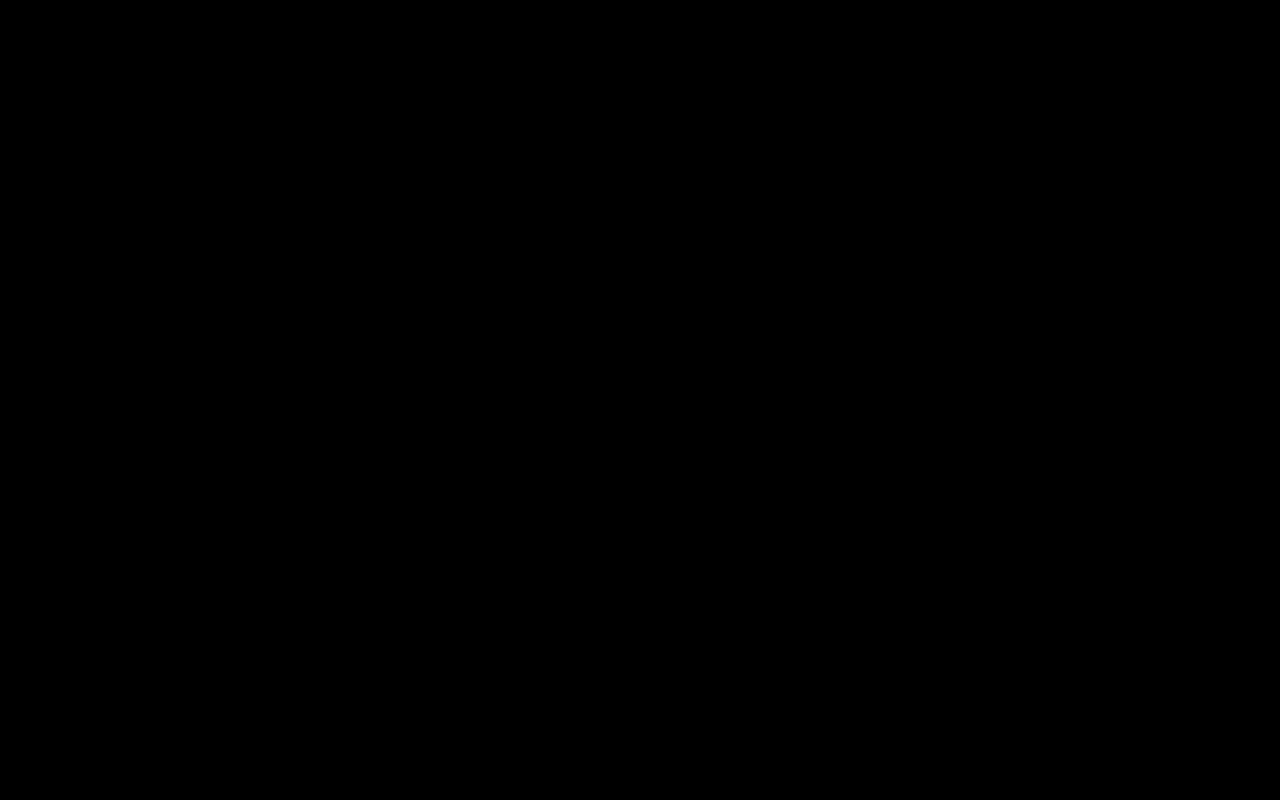
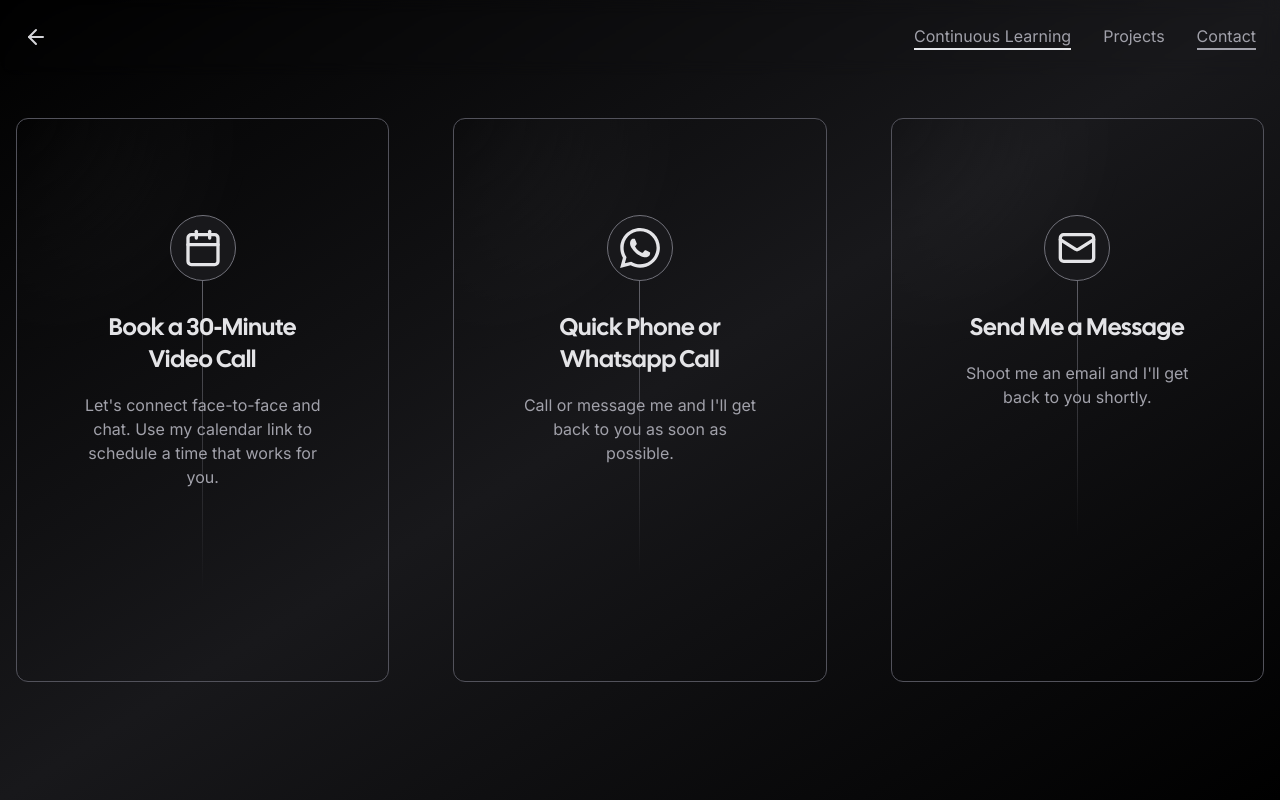
Before and after one commit to the-almeida/thealmeida.online, a Next.js app: page /blog-continuous-learning in a window 1280 px wide. Before the commit this address had no page. Built offline with nearby package versions, Linux system fonts and the light colour scheme; what tailwindcss-debug-screens would draw is missing.

Commit message:
feat: Add new page to the nav + create page route

```diff
--- /dev/null
+++ b/app/blog-continuous-learning/page.tsx
@@ -0,0 +1,64 @@
+"use client";
+import { Mail, Calendar } from "lucide-react";
+import { ImWhatsapp } from 'react-icons/im';
+import Link from "next/link";
+import { FixedNavigation } from "../components/fixedNav";
+import { Card } from "../components/card";
+
+const contacts = [
+	{
+		icon: <Calendar size={40} />,
+		href: "https://calendly.com/gspalmeida/30min",
+		title: "Book a 30-Minute Video Call",
+		subTitle: "Let's connect face-to-face and chat. Use my calendar link to schedule a time that works for you.",
+	},
+	{
+		icon: <ImWhatsapp size={40} />,
+		href: "https://wa.link/dgb8r8",
+		title: "Quick Phone or Whatsapp Call",
+		subTitle: " Call or message me and I'll get back to you as soon as possible.",
+	},
+	{
+		icon: <Mail size={40} />,
+		href: "mailto:gspalmeida@icloud.com",
+		title: "Send Me a Message",
+		subTitle: "Shoot me an email and I'll get back to you shortly.",
+	},
+];
+
+export default function Contact() {
+	return (
+		<div className="bg-gradient-to-tl from-zinc-900/0 via-zinc-900 to-zinc-900/0">
+			<FixedNavigation />
+			<div className="container flex items-center justify-center min-h-screen px-4 mx-auto">
+				<div className="grid w-full grid-cols-1 gap-8 mx-auto mt-32 sm:mt-0 sm:grid-cols-3 lg:gap-16 overflow-auto">
+					{contacts.map((contact) => (
+						<Card key={contact.title}>
+							<Link
+								href={contact.href}
+								target="_blank"
+								className="p-4 relative flex flex-col items-center gap-4 duration-700 group md:gap-8 md:py-24  lg:pb-48  md:p-16"
+							>
+								<span
+									className="absolute w-px h-2/3 bg-gradient-to-b from-zinc-500 via-zinc-500/50 to-transparent"
+									aria-hidden="true"
+								/>
+								<span className="relative z-10 flex items-center justify-center p-3 text-sm duration-1000 border rounded-full text-zinc-200 group-hover:text-white group-hover:bg-zinc-900 border-zinc-500 bg-zinc-900 group-hover:border-zinc-200 drop-shadow-orange">
+									{contact.icon}
+								</span>{" "}
+								<div className="z-10 flex flex-col items-center">
+									<span className="text-xl font-medium duration-150 lg:text-2xl text-zinc-200 group-hover:text-white font-display text-center">
+										{contact.title}
+									</span>
+									<span className="mt-4 text-md text-center duration-1000 text-zinc-400 group-hover:text-zinc-200">
+										{contact.subTitle}
+									</span>
+								</div>
+							</Link>
+						</Card>
+					))}
+				</div>
+			</div>
+		</div>
+	);
+}
--- a/app/components/centeredNav.tsx
+++ b/app/components/centeredNav.tsx
@@ -6,6 +6,13 @@ export const CenteredNavigation: React.FC = () => {
 	return (
 		<nav className="py-16 animate-fade-in">
 			<div className="flex items-center justify-center gap-4">
+				<Link
+					href="/blog-continuous-learning"
+					target="_blank"
+					className="text-sm md:text-lg duration-500 text-zinc-400 hover:text-zinc-300"
+				>
+					Continuous Learning
+				</Link>
 				<Link
 					href="https://github.com/the-almeida"
 					target="_blank"
--- a/app/components/fixedNav.tsx
+++ b/app/components/fixedNav.tsx
@@ -20,14 +20,19 @@ export const FixedNavigation: React.FC = () => {
 	return (
 		<header ref={ref}>
 			<div
-				className={`fixed inset-x-0 top-0 z-50 backdrop-blur  duration-200 border-b  ${
-					isIntersecting
-						? "bg-zinc-900/0 border-transparent"
-						: "bg-zinc-900/500  border-zinc-800 "
-				}`}
+				className={`fixed inset-x-0 top-0 z-50 backdrop-blur  duration-200 border-b  ${isIntersecting
+					? "bg-zinc-900/0 border-transparent"
+					: "bg-zinc-900/500  border-zinc-800 "
+					}`}
 			>
 				<div className="container flex flex-row-reverse items-center justify-between p-6 mx-auto">
 					<div className="flex justify-between gap-8">
+						<Link
+							href="/blog-continuous-learning"
+							className="duration-200 text-zinc-400 border-b-2 hover:text-zinc-100"
+						>
+							Continuous Learning
+						</Link>
 						<Link
 							href="https://github.com/the-almeida"
 							className="duration-200 text-zinc-400 hover:text-zinc-100"
```
